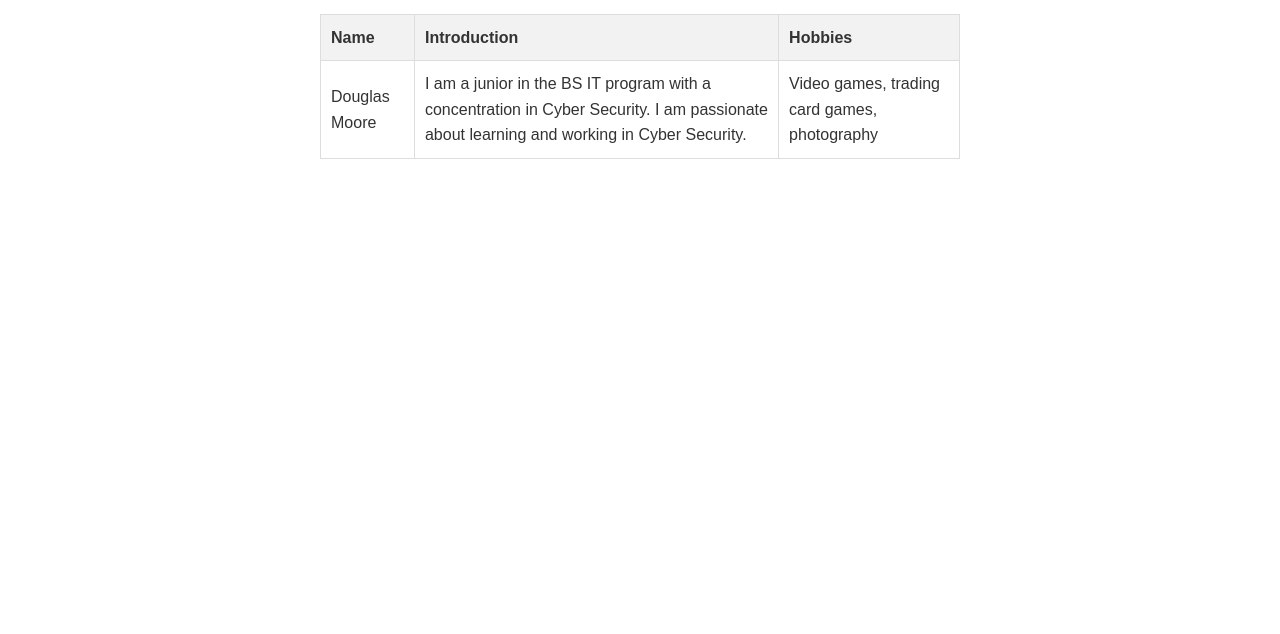
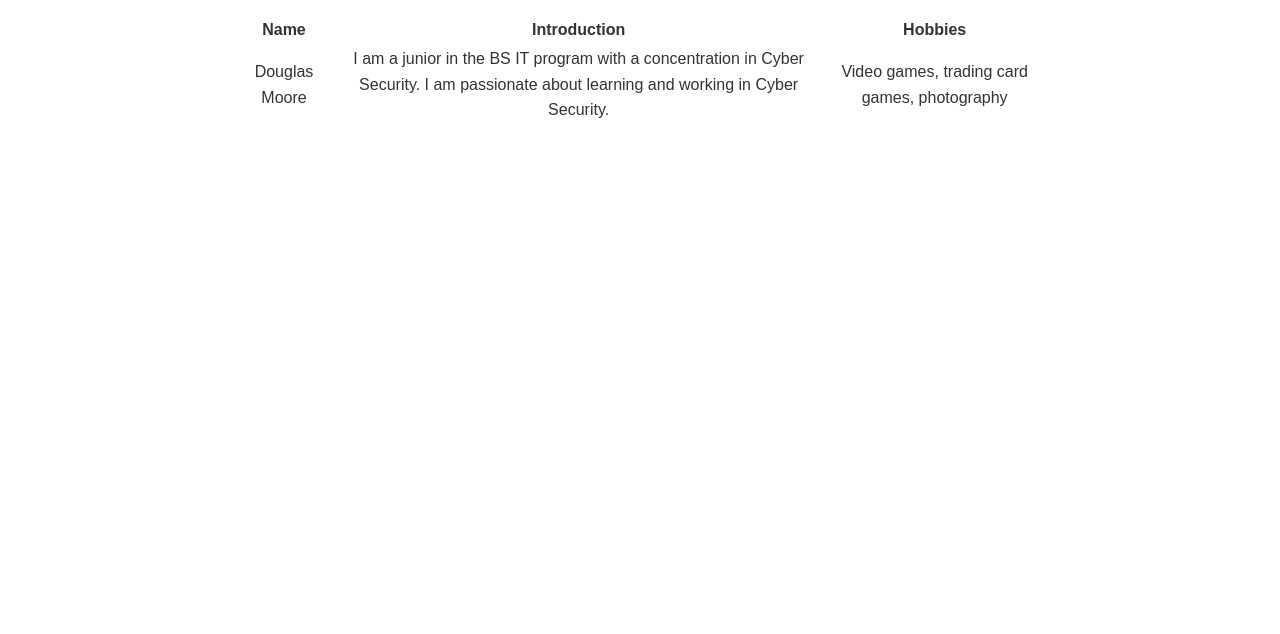
Before and after one commit to Doug09865/my-project, a plain HTML site: page about.html in a window 1280 px wide. Shown: the part 166-800 px from the top of the page. Drawn offline with Linux system fonts and the light colour scheme.

Commit message:
remove css about.html

```diff
--- a/about.html
+++ b/about.html
@@ -5,25 +5,6 @@
     <meta name="viewport" content="width=device-width, initial-scale=1.0">
     <title>Douglas Moore - About</title>
     <link rel="stylesheet" href="styles.css">
-    <style>
-        table {
-            border-collapse: collapse;
-            width: 80%;
-            margin: 20px auto;
-            font-family: Arial, sans-serif;
-        }
-        th, td {
-            border: 1px solid #dddddd;
-            text-align: left;
-            padding: 10px;
-        }
-        th {
-            background-color: #f2f2f2;
-        }
-        td {
-            background-color: #fff;
-        }
-    </style>
 </head>
 <body>
     <header>
```
